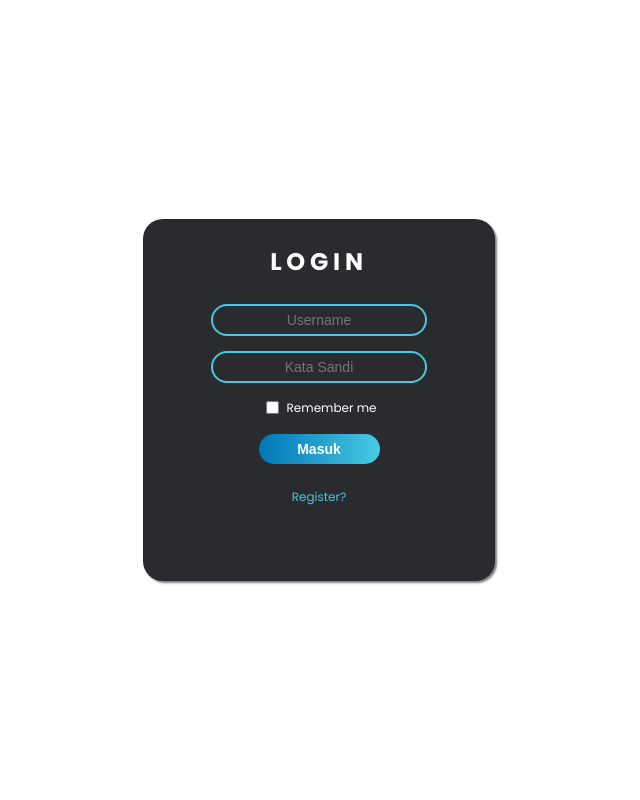
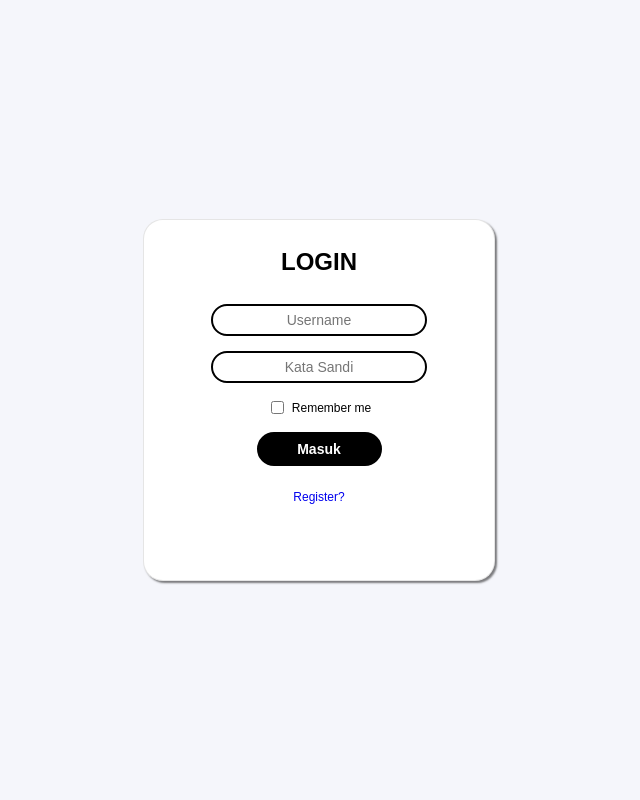
Before and after one commit to SandyRYH/Project-Basdat-K8, a PHP site: the page made by Proyek Kelompok 8/FRONT END/login.html in a window 1280 px wide. Shown: the whole page, without its empty margins (321-961 px from the left). Run offline with PHP 8.4, Linux system fonts and the light colour scheme.

Commit message:
Tambah CSS

```diff
--- /dev/null
+++ b/Proyek Kelompok 8/FRONT END/css/root.css
@@ -0,0 +1,7 @@
+:root {
+    --primary: #F5F6FB;
+    --secondary: #FFFFFF;
+    --shadow: rgba(255, 255, 255, 0.1);
+    --text: #00000;
+    --scrollbar: #48CAE4;
+}
--- a/Proyek Kelompok 8/FRONT END/css/style-login.css
+++ b/Proyek Kelompok 8/FRONT END/css/style-login.css
@@ -1,36 +1,28 @@
-:root {
-    --black: #2A2B2E;
-    --white: #FFF;
-    --blue1: #0077b6;
-    --blue2: #48cae4;
-    --red: #FF0000;
-}
+@import "root.css";
 
 body {
-    min-width: 900px;
-    height: 100vh;
-    font-family: 'Poppins', sans-serif;
-    color: var(--white);
+    min-width: 576px;
+    background-color: var(--primary);
+    font-family: sans-serif;
     overflow-x: hidden;
 }
 
 a {
     font-size: 12px;
-    color: var(--blue2);
     text-decoration: none;
 }
 
 a:hover {
-    color: var(--white);
+    color: rgba(0, 0, 0, 0.5);
+
 }
 
 .container {
     width: 350px;
     height: 360px;
-    background-color: var(--white);
     border: 1px solid rgba(0, 0, 0, 0.1);
     border-radius: 20px;
-    background-color: var(--black);
+    background-color: var(--secondary);
     box-shadow: 2px 2px 2px rgba(0, 0, 0, 0.5);
     color: var(--white);
     font-size: 14px;
@@ -49,7 +41,6 @@ a:hover {
 .title-box h1 {
     font-size: 24px;
     font-weight: bold;
-    letter-spacing: 0.3rem;
     text-transform: uppercase;
 }
 
@@ -65,10 +56,9 @@ input[type="password"] {
     margin-bottom: 15px;
     padding: 6px;
     width: 200px;
-    border: 2px solid var(--blue2);
+    border: 2px solid black;
     border-radius: 24px;
     background-color: transparent;
-    color: var(--white);
     font-size: 14px;
     outline: none;
     text-align: center;
@@ -86,18 +76,17 @@ input[type="password"] {
 
 label[for="remember-login"] {
     margin-left: 5px;
-    color: var(--white);
     font-size: 12px;
 }
 
 input[type="submit"] {
     padding: 7px;
     width: 125px;
-    border: 2px solid var(--black);
+    border: 2px solid black;
     border-radius: 24px;
     box-sizing: border-box;
-    background: linear-gradient(to right, var(--blue1), var(--blue2));
-    color: var(--white);
+    background: black;
+    color: var(--secondary);
     font-size: 14px;
     font-weight: bold;
     outline: none;
@@ -105,14 +94,13 @@ input[type="submit"] {
 }
 
 input[type="submit"]:hover {
-    border: 2px solid var(--blue2);
     background: transparent;
-    box-shadow: 0 0 1px var(--blue2);
+    color: black;
 }
 
 .error-text {
     margin-bottom: 5px;
-    color: var(--red);
+    color: red;
     font-size: 12px;
 }
 
```
Also changed, not shown: Proyek Kelompok 8/FRONT END/css/style-dashboard.css (added, +13 -0 lines), Proyek Kelompok 8/FRONT END/css/style.css (added, +116 -0 lines).
